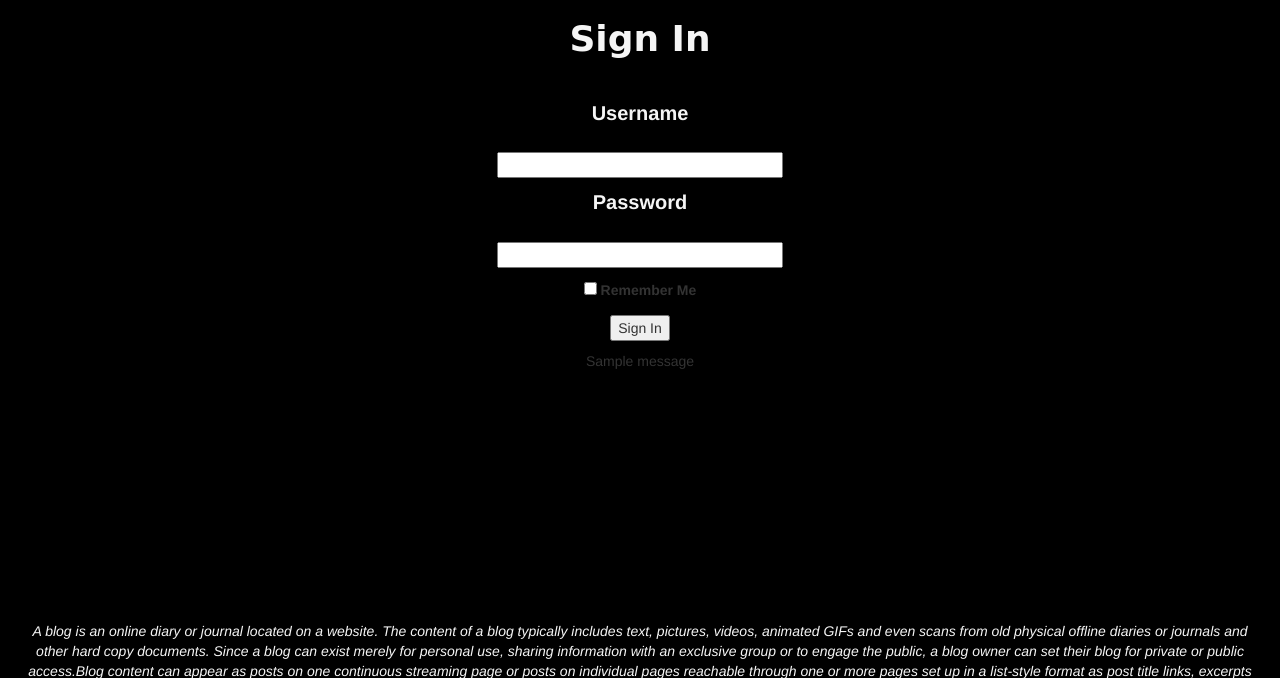
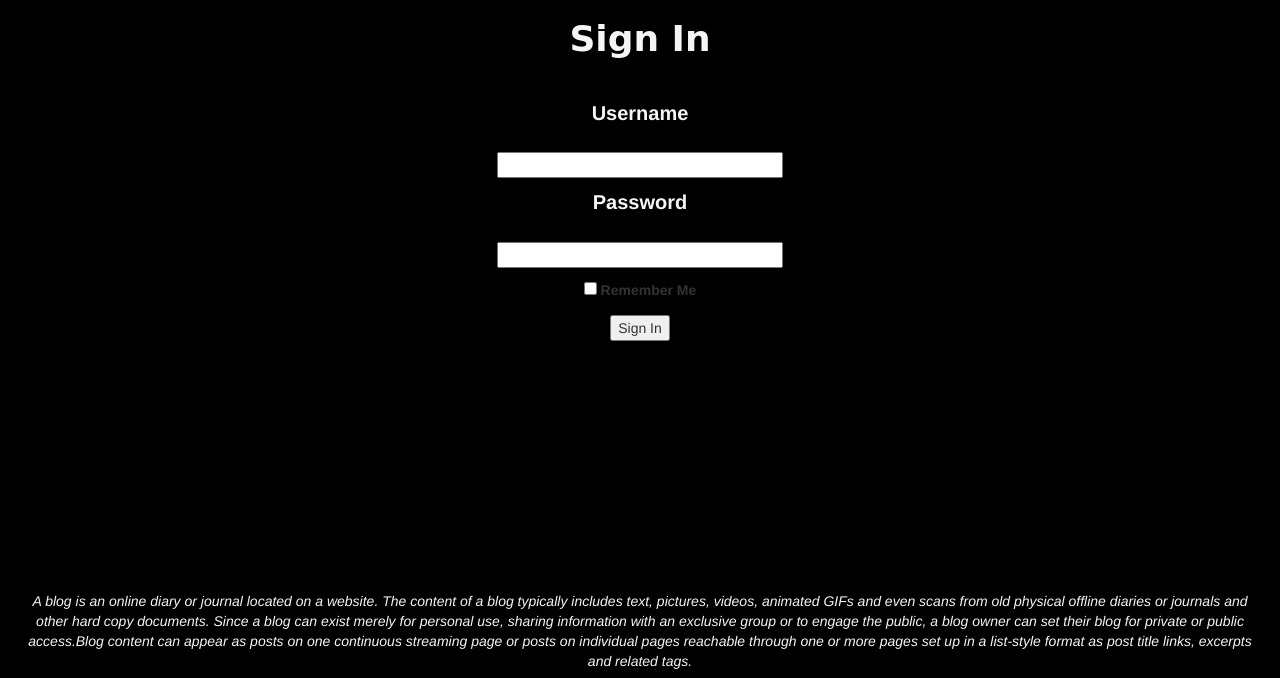
Before and after one commit to nikitabansal711/Blogger_flask, a Flask app: page /login in a window 1280 px wide. Shown: the part 73-751 px from the top of the page. Run offline with Flask 2, Linux system fonts and the light colour scheme; tables that the repository leaves empty hold one stand-in row (values such as "Sample post"); one stand-in notice (Sample message) is shown; some libraries are stand-ins or nearby versions.

Commit message:
removed flashed messages

```diff
--- a/flask_app/app/templates/login.html
+++ b/flask_app/app/templates/login.html
@@ -70,12 +70,6 @@
         </p>
           <p>{{ form.submit() }}</p>
       </form>
-      <div>
-        {% with messages = get_flashed_messages() %} {% if messages %} {% for
-        message in messages %}
-        <p>{{ message }}</p>
-        {% endfor %} {% endif %} {% endwith %}
-      </div>
       {% endblock %}
       <div class="row">
         <footer class="style-footer" style="margin-top: 200px;"
```
